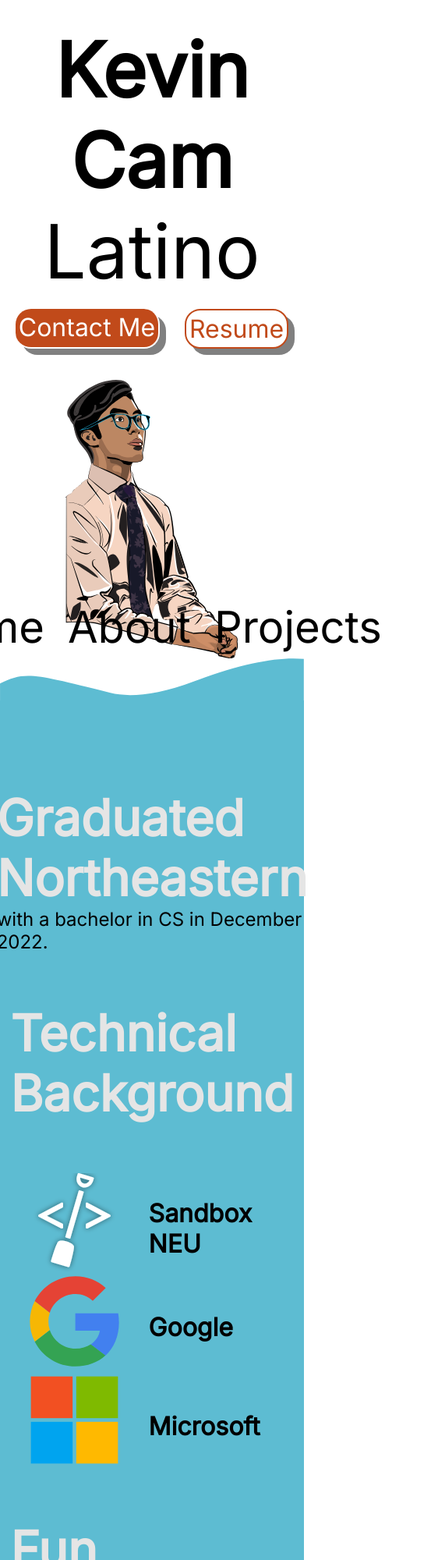
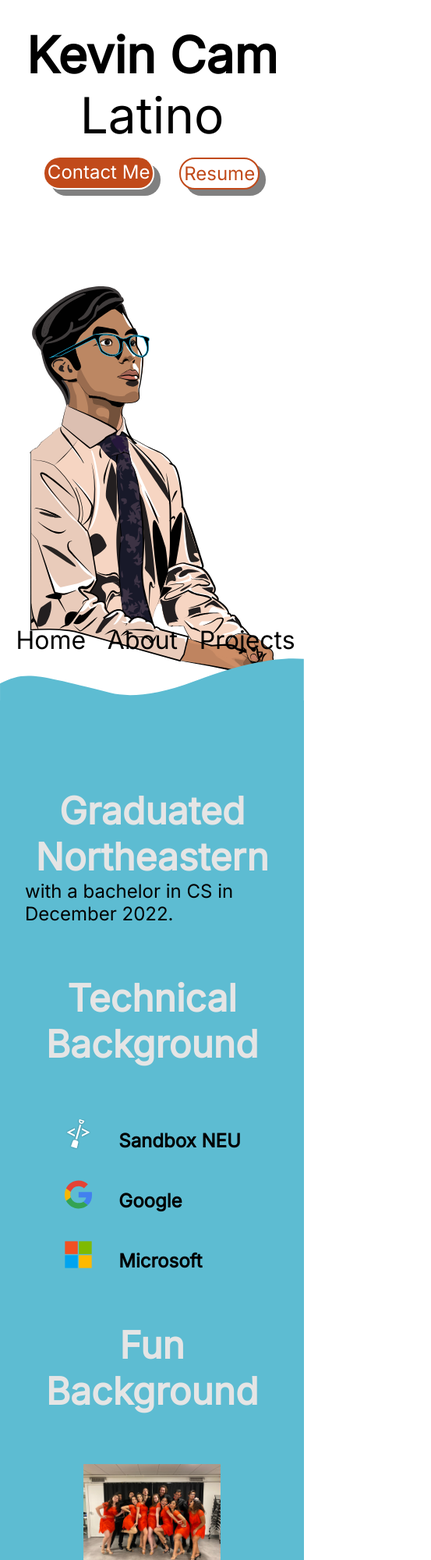
Before and after one commit to kev1n80/Website-Portfolio, a plain HTML site: page index.html in a window 390 px wide. Shown: the top 2000 px of the page at 78% size, 553 px wide, since content can reach past the window. Drawn offline with Linux system fonts and the light colour scheme.

Commit message:
Add dynamic styling for mobile, tablet, and laptop devices.

```diff
--- a/about.css
+++ b/about.css
@@ -44,6 +44,12 @@
   background-color: #363636;
 }
 
+.fun-infos {
+  display: flex;
+  flex-direction: column;
+  row-gap: 2rem;
+}
+
 .info {
   display: flex;
   flex-direction: column;
@@ -72,7 +78,7 @@
 }
 
 .image-hobby{
-  height: 45vh;
+  width: 30vw;
 }
 
 .left {
@@ -81,7 +87,7 @@
 }
 
 .logo {
-  height: 15vh;
+  width: 10vw;
 }
 
 .logo-container {
@@ -92,7 +98,19 @@
   text-align: start;
 }
 
+.technical-infos {
+  display: flex;
+  flex-direction: column;
+  row-gap: 2rem;
+}
+
 /* Vertical Screens */
+@media only screen and (max-width: 600px) {
+  .image-hobby {
+    width: 50vw;
+  }
+}
+
 @media only screen and (max-width: 800px) {
   .about-content {
     margin-top: 2rem;
@@ -100,6 +118,20 @@
 
   .info {
     flex-direction: column;
+  }
+
+  .info p {
+    font-size: 1.5rem;
+  }
+
+  .image-hobby {
+    width: 45vw;
+  }
+
+  .fun-infos .info-container {
+    align-items: center;
+    flex-direction: column;
+    text-align: center;
   }
 }
 
@@ -113,6 +145,10 @@
   .info p {
     font-size: 1.3rem;
   }
+
+  .image-hobby {
+    width: 40vw;
+  }
 }
 
 /* Horizontal Screens */
--- a/index.css
+++ b/index.css
@@ -12,9 +12,9 @@ body {
 }
 
 h3 {
-  font-size: 4rem;
   color: #E5E5E5;
   margin: 0;
+  text-align: center;
 }
 
 h4 {
@@ -89,10 +89,6 @@ a {
   width: 100%;
   display: flex;
   justify-content: center;
-}
-
-#projects h3 {
-  color: #474747;
 }
 
 .project-showcase {
@@ -192,14 +188,35 @@ a {
   z-index: 1;
 }
 
+/* For vertical screen users */
+@media only screen and (max-width: 600px) {
+  h1, h2 {
+    font-size: 4rem;
+  }
+}
+
+@media only screen and (max-width: 800px) {
+  h3 {
+    font-size: 3rem;
+  }
+
+  h4 {
+    font-size: 1.5rem;
+  }
+}
+
 @media only screen and (min-width: 800px) {
+  h3 {
+    font-size: 3.5rem;
+  }
+
+  /* TODO: Check why this has a `!important` */
   .current-page {
     font-size: 4.5rem !important;
   }
 }
 
-/* For vertical screen users */
-@media only screen and (max-width: 1000px) {
+@media only screen and (min-width: 600px) and (max-width: 1000px) {
   h1, h2 {
     font-size: 6rem;
   }
@@ -261,6 +278,10 @@ a {
     font-size: 8.5rem;
   }
 
+  h3 {
+    font-size: 5rem;
+  }
+
   /* Project page */
   .project-description {
     font-size: 1.5rem;
--- a/index.html
+++ b/index.html
@@ -2,6 +2,7 @@
 <html lang="en" dir="ltr">
   <head>
     <meta charset="utf-8">
+		<meta name="viewport" content="width=device-width, initial-scale=1.0">
     <title>Kevin Cam</title>
 		<link rel="icon" href="favicon.ico" type="image/x-icon"/>
 		<link rel="shortcut icon" href="images/favicon.ico" type="image/x-icon"/>
@@ -435,6 +436,7 @@
 						</div>
 
 						<h3>Fun Background</h3>
+						<div class="fun-infos">
 							<div class="info-container right">
 								<img src="./images/NEU Kaliente Fall '19.JPG" alt="Kaliente 2019" class="image-hobby">
 								<div class="info">
@@ -456,6 +458,7 @@
 								<div class="info right">
 									<h4>...</h3>
 									<p>...</p>
+								</div>
 							</div>
 						</div>
           </div>
--- a/index.js
+++ b/index.js
@@ -253,31 +253,24 @@ function bubblesAnimation() {
 }
 
 // Change one-word description of you
+// TODO: Use this list where engineer is the first word
 // const adjectives = ["Engineer", "Artist", "Dancer", "Latino"];
 const adjectives = ["Artist", "Dancer", "Latino", "Engineer"];
 var adjectiveIndex = 0;
-const wordChangeTimeoutMS = 1000;
+const wordChangeTimeoutMS = 750;
 const wordChangeBufferMS = wordChangeTimeoutMS * adjectives.length + 4000;
 var adjectiveIntervalId = -1;
 
 function setAdjective() {
-  console.log(`Index: ${adjectiveIndex}`);
   const adjective = document.getElementById("adjective");
   adjective.innerHTML = adjectives[adjectiveIndex];
 }
 
 function cycleAdjective() {
   adjectiveIntervalId = setInterval(function() {
-    // console.log(`Interval id: ${adjectiveIntervalId}`);
-    // Change the adjective
-    // setAdjective();
-
-    // console.log(`Index: ${adjectiveIndex}`);
 
     if (adjectiveIndex >= adjectives.length - 1) {
       clearInterval(adjectiveIntervalId);
-      // adjectiveIndex = 0;
-      // adjectiveIntervalId = -1;
     } else {
       setAdjective();
       adjectiveIndex += 1;
@@ -300,9 +293,7 @@ window.onload = function() {
 
   // TODO: have changeAdjective change to "Artist" rather than "Engineer"
   cycleAdjective();
-  console.log("test");
   setInterval(function() {
-    console.log("Start again");
     setAdjective();
     adjectiveIndex = 0;
     cycleAdjective();
--- a/landing-page.css
+++ b/landing-page.css
@@ -59,7 +59,6 @@ h2 {
   bottom: 0;
   right: 0;
   position: absolute;
-  /* margin-top: auto; */
   width: auto;
 }
 
@@ -94,11 +93,19 @@ h2 {
   font-size: 2rem;
   margin-bottom: 0.5rem;
   text-decoration: none;
-  /* background-color: white; */
-  /* color: #1BA7D3; */
 }
 
 /* For vertical screen users */
+@media only screen and (max-width: 600px) {
+  #landing-portrait {
+    position: relative;
+    top: 10%;
+  }
+
+  .upper a {
+    font-size: 1.5rem;
+  }
+}
 
 @media only screen and (max-width: 1000px) {
   .intro {
@@ -110,10 +117,11 @@ h2 {
 
   .landing-button-group {
     justify-content: center;
+    width: 100vw;
   }
 
   #landing-portrait {
-    height: 70%;
+    height: 60%;
   }
 
   .lower {
@@ -128,17 +136,10 @@ h2 {
 }
 
 /* For horizontal screen users */
-@media only screen and (max-width: 1200px) {
-  .upper h1 {
-    /* margin-left: 3rem; */
-  }
-}
-
 @media only screen and (min-width: 1650px) {
 /* for large desktop screens */
   .page {
     width: 78vw;
-    /*z-index: 1;*/
   }
 
   .upper a {
--- a/navbar.css
+++ b/navbar.css
@@ -53,14 +53,8 @@
 }
 
 /* For vertical screen users */
-@media only screen and (min-width: 200px) and (max-width: 500px) {
-  /* TODO: This style is not being applied */
-  .navbar-links a {
-    font-size: 3.5rem;
-  }
-}
 
-@media only screen and (min-width: 500px) {
+@media only screen and (max-width: 600px) {
   .navbar-links a {
     font-size: 2rem;
   }
```
Lines whose indentation alone changed are shown as unchanged.
